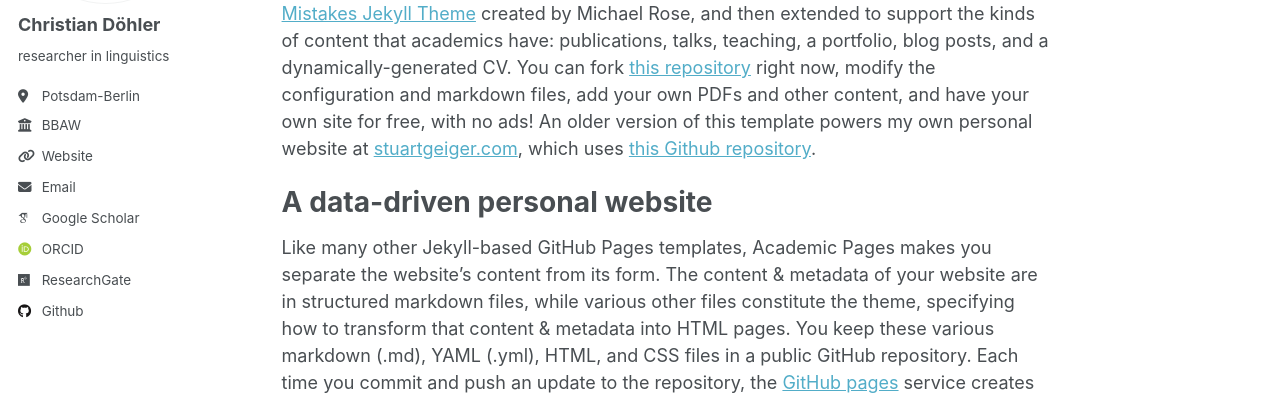
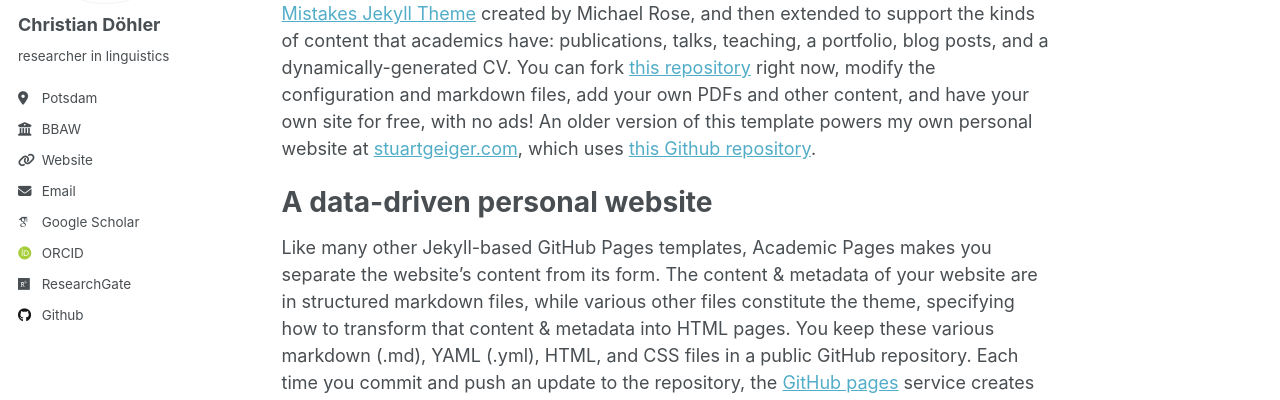
Before and after one commit to chrdoe/chrdoe.github.io, a Jekyll site: the page built from _pages/about.md, in a window 1280 px wide. Shown: the part 284-684 px from the top of the page. Built offline with Jekyll 4.4.1, drawn with Linux system fonts in a browser that asks for light colours; some web fonts are replaced.

Commit message:
testing 2

```diff
--- a/_config.yml
+++ b/_config.yml
@@ -25,7 +25,7 @@ author:
   name             : "Christian Döhler"
   pronouns         : # example: "he/his"
   bio              : "researcher in linguistics"
-  location         : "Potsdam-Berlin"
+  location         : "https://maps.app.goo.gl/vndUeNDqpaMAjxD59"
   employer         : "https://www.bbaw.de/en/"
   uri              : "https://www.bbaw.de/die-akademie/mitarbeiterinnen-mitarbeiter/doehler-christian"
   email            : "christian.doehler@posteo.de"
--- a/_includes/author-profile.html
+++ b/_includes/author-profile.html
@@ -25,7 +25,7 @@
     <ul class="author__urls social-icons">
       <!-- Font Awesome icons / Biographic information  -->
       {% if author.location %}
-        <li class="author__desktop"><i class="fa-solid fa-location-dot icon-pad-right" aria-hidden="true"></i>{{ author.location }}</li>
+        <li class="author__desktop"><a href="{{ author.location }}"><i class="fa-solid fa-location-dot icon-pad-right" aria-hidden="true"></i>Potsdam</a></li>
       {% endif %}
       {% if author.employer %}
         <li class="author__desktop"><a href="{{ author.employer }}"><i class="fas fa-fw fa-building-columns icon-pad-right" aria-hidden="true"></i>BBAW</a></li>
```
